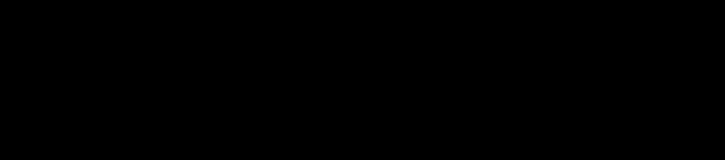
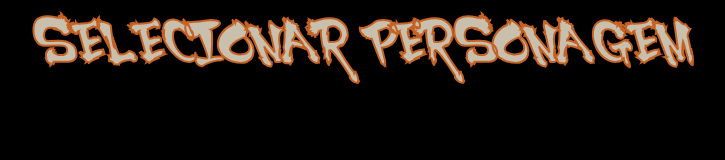
Before and after one commit to viniciusbfonseca/selecao-personagem-naruto, a plain HTML site: page index.html in a window 1280 px wide. Shown: the whole page, without its empty margins (270-995 px from the left). Drawn offline with Linux system fonts and the light colour scheme; files that its build step writes are made by us from their sources.

Commit message:
estilizando titulo da pagina

```diff
--- a/index.html
+++ b/index.html
@@ -5,11 +5,12 @@
     <meta name="viewport" content="width=device-width, initial-scale=1.0">
     <title>Seleção Personagem</title>
     <link rel="shortcut icon" href="./src/imagens/logo-naruto.png" type="image/x-icon">
+    <link rel="stylesheet" href="./src/css/estilos.css">
     <link rel="stylesheet" href="./src/css/reset.css">
     <link rel="stylesheet" href="./src/css/fontes.css">
     <link rel="stylesheet" href="./src/css/variaveis.css">
     <link rel="stylesheet" href="./src/css/animacoes.css">
-    <link rel="stylesheet" href="estilos.css">
+
 </head>
 <body>
     <main>
--- a/src/css/estilos.css
+++ b/src/css/estilos.css
@@ -3,7 +3,7 @@ body{
     background: var(--cor-secundaria);
 }
 
-body::before {
+body::before{
     content: '';
     background-image: url("../imagens/raio.gif");
     background-repeat: no-repeat;
@@ -13,3 +13,25 @@ body::before {
     height: 100%;
     opacity: 0.2;
 }
+
+main{
+    min-width: 100vh;
+    display: flex;
+    flex-direction: column;
+    justify-content: center;
+}
+
+.cabecalho{
+    z-index: 1;
+    display: flex;
+    justify-content: center;
+}
+
+.cabecalho .titulo{
+    color: var(--cor-titulo-fraco);
+    text-transform: uppercase;
+    font-size: 40px;
+    line-height: 102px;
+    -webkit-text-stroke: 2px var(--cor-titulo-forte);
+    opacity: 0.8;
+}
```
